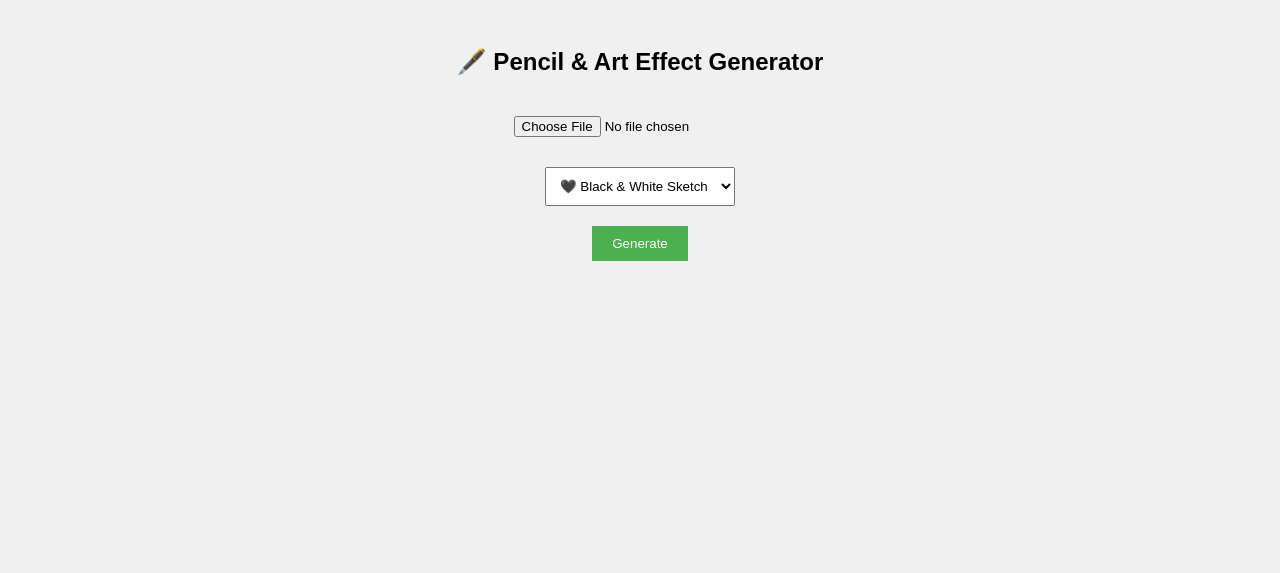
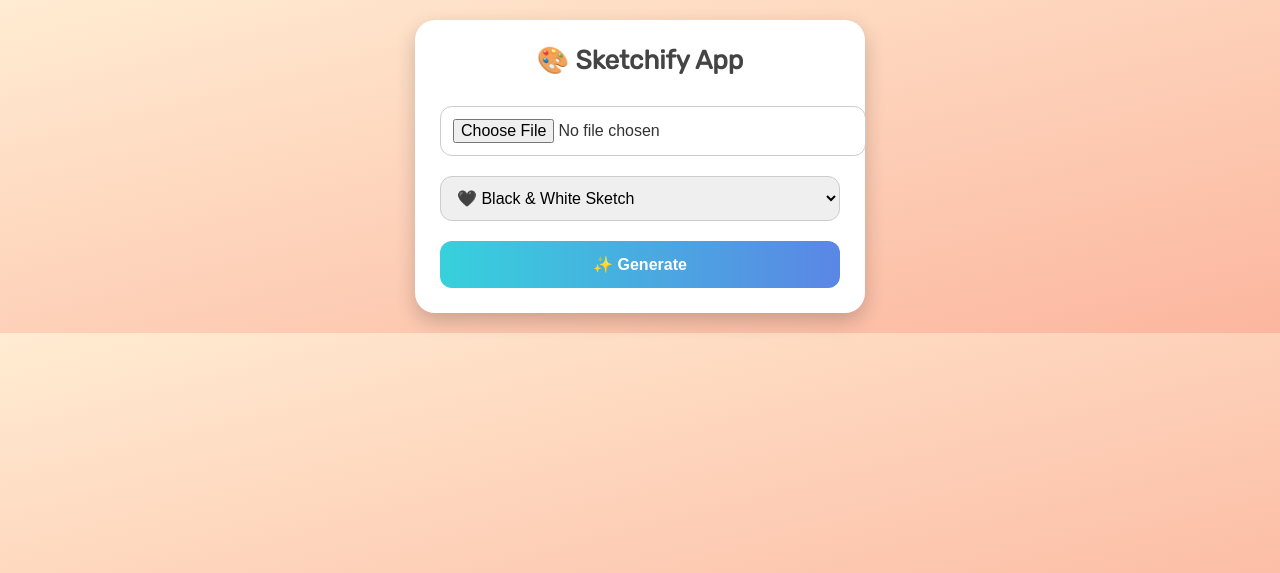
Before and after one commit to KhalandarM/cartoonify-app, a Flask app: page / in a window 1280 px wide. Shown: the top 573 px of the page. Run offline with Flask 3, Linux system fonts and the light colour scheme.

Commit message:
fix: renamed to app.py

```diff
--- a/render.yaml
+++ b/render.yaml
@@ -3,7 +3,7 @@ services:
     name: cartoonify-app
     env: python
     buildCommand: ""
-    startCommand: python pencil_sketch_app.py
+    startCommand: python app.py
     envVars:
       - key: FLASK_ENV
         value: production
--- a/templates/index.html
+++ b/templates/index.html
@@ -1,67 +1,114 @@
 <!DOCTYPE html>
-<html>
+<html lang="en">
 
 <head>
-    <title>Pencil Art Effects</title>
-    <meta name="viewport" content="width=device-width, initial-scale=1" />
+    <meta charset="UTF-8">
+    <title>Cartoonify - Mobile Sketch App</title>
+    <meta name="viewport" content="width=device-width, initial-scale=1">
+    <link href="https://fonts.googleapis.com/css2?family=Rubik&display=swap" rel="stylesheet">
     <style>
         body {
-            font-family: Arial, sans-serif;
+            margin: 0;
+            font-family: 'Rubik', sans-serif;
+            background: linear-gradient(to bottom right, #ffecd2, #fcb69f);
+            color: #333;
             text-align: center;
             padding: 20px;
-            background: #f0f0f0;
         }
 
-        input,
-        select,
-        button {
-            padding: 10px;
-            margin: 10px;
+        .container {
+            background: white;
+            max-width: 400px;
+            margin: 0 auto;
+            padding: 25px;
+            border-radius: 20px;
+            box-shadow: 0 8px 20px rgba(0, 0, 0, 0.2);
         }
 
-        img {
-            max-width: 100%;
-            height: auto;
+        h1 {
+            margin-top: 0;
+            font-size: 26px;
+            color: #444;
+        }
+
+        form {
+            margin-top: 20px;
+        }
+
+        input[type="file"],
+        select {
+            width: 100%;
+            padding: 12px;
+            margin: 10px 0;
+            border-radius: 12px;
             border: 1px solid #ccc;
+            font-size: 16px;
+        }
+
+        button {
+            width: 100%;
+            padding: 14px;
+            background: linear-gradient(to right, #36d1dc, #5b86e5);
+            color: white;
+            border: none;
+            border-radius: 12px;
+            font-size: 16px;
+            font-weight: bold;
+            cursor: pointer;
             margin-top: 10px;
         }
 
-        .btn {
-            background-color: #4CAF50;
-            color: white;
-            border: none;
-            cursor: pointer;
-            padding: 10px 20px;
+        button:hover {
+            background: linear-gradient(to right, #5b86e5, #36d1dc);
         }
 
-        .btn:hover {
-            background-color: #45a049;
+        img.result-image {
+            width: 100%;
+            border-radius: 12px;
+            margin-top: 20px;
+            box-shadow: 0 0 12px rgba(0, 0, 0, 0.15);
+        }
+
+        .download-btn {
+            margin-top: 15px;
+            text-decoration: none;
+            display: block;
+        }
+
+        @media (max-width: 500px) {
+            .container {
+                margin: 10px;
+                padding: 15px;
+            }
+
+            h1 {
+                font-size: 22px;
+            }
         }
     </style>
 </head>
 
 <body>
-    <h2>🖋️ Pencil & Art Effect Generator</h2>
+    <div class="container">
+        <h1>🎨 Sketchify App</h1>
+        <form method="POST" action="/sketch" enctype="multipart/form-data">
+            <input type="file" name="image" accept="image/*" required>
+            <select name="mode" required>
+                <option value="bw">🖤 Black & White Sketch</option>
+                <option value="color">🖍️ Color Pencil Sketch</option>
+                <option value="cartoon">🎭 Cartoon Effect</option>
+                <option value="oil">🎨 Oil Painting</option>
+            </select>
+            <button type="submit">✨ Generate</button>
+        </form>
 
-    <form id="uploadForm" action="/sketch" method="POST" enctype="multipart/form-data">
-        <input type="file" name="image" required><br>
-        <select name="mode">
-            <option value="bw">🖤 Black & White Sketch</option>
-            <option value="color">🎨 Color Pencil Sketch</option>
-            <option value="cartoon">🤪 Cartoon Effect</option>
-            <option value="oil">🖌️ Oil Painting</option>
-        </select><br>
-        <button type="submit" class="btn">Generate</button>
-    </form>
-
-    {% if image_url %}
-    <h3>🖼️ Your Result:</h3>
-    <img src="{{ image_url }}">
-    <br>
-    <a href="{{ image_url }}" download="sketch.jpg">
-        <button class="btn">📥 Download</button>
-    </a>
-    {% endif %}
+        {% if image_url %}
+        <img class="result-image" src="{{ image_url }}" alt="Sketch Result">
+        <a class="download-btn" href="{{ image_url }}" download="sketch_result.jpg">
+            <button>⬇️ Download</button>
+        </a>
+        {% endif %}
+    </div>
 </body>
 
 </html>
```
